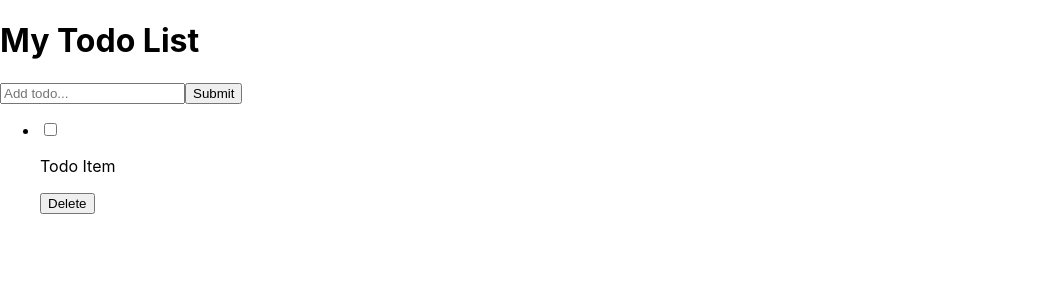
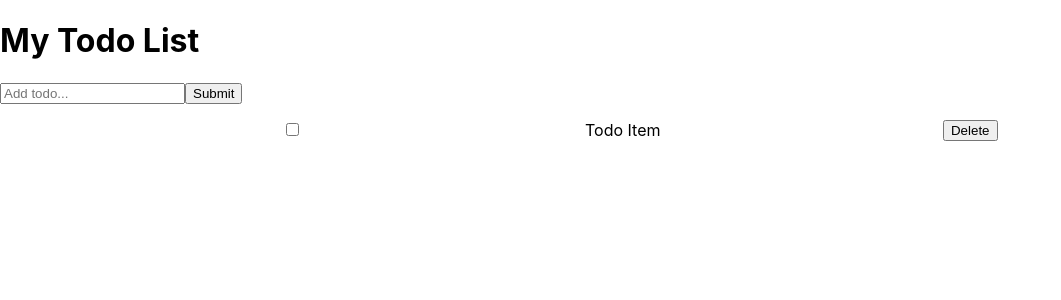
Before and after one commit to NickyGuants/react-todo, a React (Create React App) app: page / in a window 1280 px wide. Shown: the top 300 px of the page, without its empty margins (0-1061 px from the left). Built offline with nearby package versions, Linux system fonts and the light colour scheme.

Commit message:
styling todo item

```diff
--- a/src/App.css
+++ b/src/App.css
@@ -1,39 +1,10 @@
-/*.App {
-  text-align: center;
+.App {
+  box-sizing: border-box;
 }
+.todo-container{
+  display: flex;
+  flex-direction: row;
+  align-items: center;
+  justify-content: space-evenly;
 
-.App-logo {
-  height: 40vmin;
-  pointer-events: none;
 }
-
-@media (prefers-reduced-motion: no-preference) {
-  .App-logo {
-    animation: App-logo-spin infinite 20s linear;
-  }
-}
-
-.App-header {
-  background-color: #282c34;
-  min-height: 100vh;
-  display: flex;
-  flex-direction: column;
-  align-items: center;
-  justify-content: center;
-  font-size: calc(10px + 2vmin);
-  color: white;
-}
-
-.App-link {
-  color: #61dafb;
-}
-
-@keyframes App-logo-spin {
-  from {
-    transform: rotate(0deg);
-  }
-  to {
-    transform: rotate(360deg);
-  }
-}
-*/
--- a/src/components/Form.js
+++ b/src/components/Form.js
@@ -1,5 +1,5 @@
 import React from "react";
-
+import '../App.css';
 
 const Form = () =>{
     return (
--- a/src/components/Header.js
+++ b/src/components/Header.js
@@ -1,5 +1,5 @@
 import React from "react";
-
+import '../App.css';
 
 const Header = () =>{
     return (
--- a/src/components/TodoList.js
+++ b/src/components/TodoList.js
@@ -1,12 +1,11 @@
 import React from "react";
 import Todo from "./Todo";
+import '../App.css';
 
 const TodoList = ()=>{
     return (
         <div className="TodoList">
-            <ul>
-                <li><Todo /></li>
-            </ul>
+                <Todo />
         </div>
     )
 }
```
